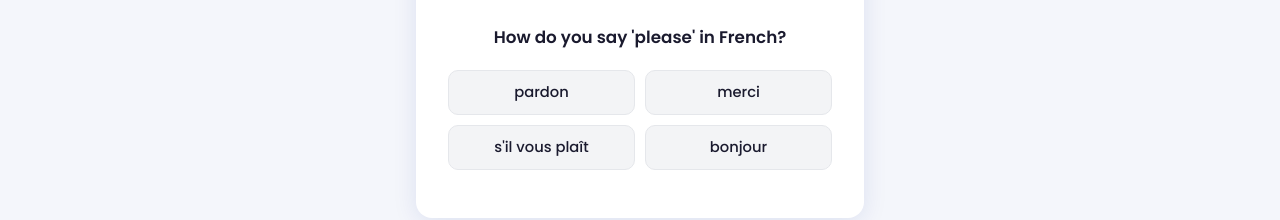
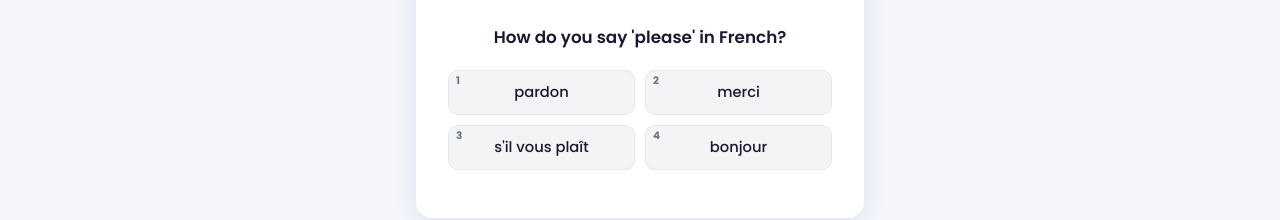
Before and after one commit to Philippe1179/french-quiz-web-app, a React (Vite) app: page / in a window 1280 px wide. Shown: the part 358-578 px from the top of the page. Built offline with nearby package versions, Linux system fonts and the light colour scheme.

Commit message:
Add keyboard navigation for answer selection
- Press 1-4 to select the corresponding answer option
- Show keyboard shortcut hints on each answer button

```diff
--- a/src/App.css
+++ b/src/App.css
@@ -136,6 +136,7 @@
 }
 
 .option-btn {
+  position: relative;
   background: var(--btn-bg);
   color: var(--btn-text);
   border: 1.5px solid var(--btn-border);
@@ -146,6 +147,16 @@
   font-weight: 500;
   cursor: pointer;
   transition: background 0.15s, color 0.15s, border-color 0.15s, transform 0.1s, opacity 0.2s;
+}
+
+.option-key {
+  position: absolute;
+  top: 5px;
+  left: 7px;
+  font-size: 0.65rem;
+  font-weight: 700;
+  color: var(--text-secondary);
+  line-height: 1;
 }
 
 .option-btn:hover:not(:disabled) {
--- a/src/App.jsx
+++ b/src/App.jsx
@@ -47,6 +47,18 @@ export default function App() {
       localStorage.setItem('highScore', score);
     }
   }, [showResult]);
+
+  useEffect(() => {
+    function handleKeyDown(e) {
+      if (showResult || disableOptions) return;
+      const index = ['1', '2', '3', '4'].indexOf(e.key);
+      if (index !== -1 && shuffledQuestions[current].options[index]) {
+        handleAnswer(shuffledQuestions[current].options[index]);
+      }
+    }
+    window.addEventListener('keydown', handleKeyDown);
+    return () => window.removeEventListener('keydown', handleKeyDown);
+  }, [showResult, disableOptions, current, shuffledQuestions]);
 
   function handleAnswer(option) {
     if (disableOptions) return;
--- a/src/QuestionCard.jsx
+++ b/src/QuestionCard.jsx
@@ -35,7 +35,7 @@ export default function QuestionCard({
       )}
 
       <div className="options-grid">
-        {options.map((option) => {
+        {options.map((option, index) => {
           const isSelected = selectedOption === option;
           const isUsed = incorrectOptions.includes(option);
 
@@ -51,6 +51,7 @@ export default function QuestionCard({
               onClick={() => handleAnswer(option)}
               disabled={disableOptions || isUsed}
             >
+              <span className="option-key">{index + 1}</span>
               {option}
             </button>
           );
```
